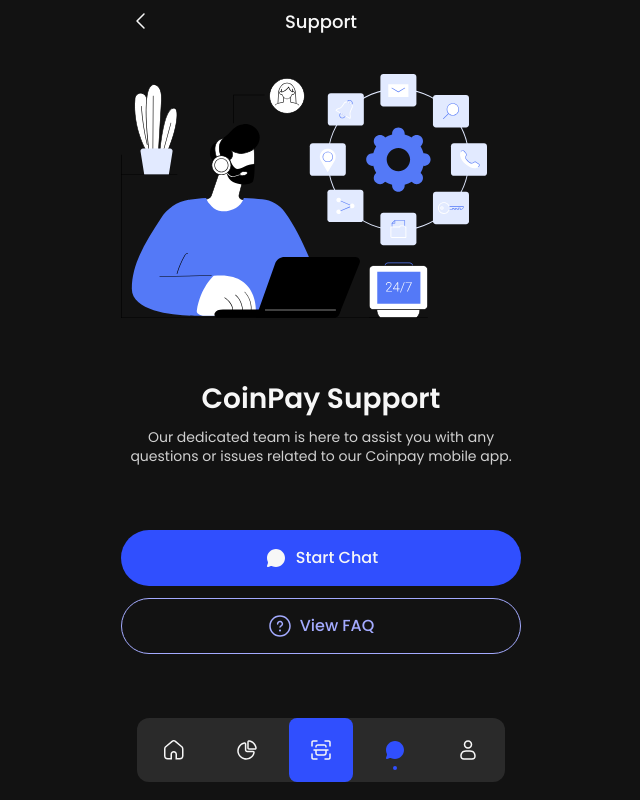
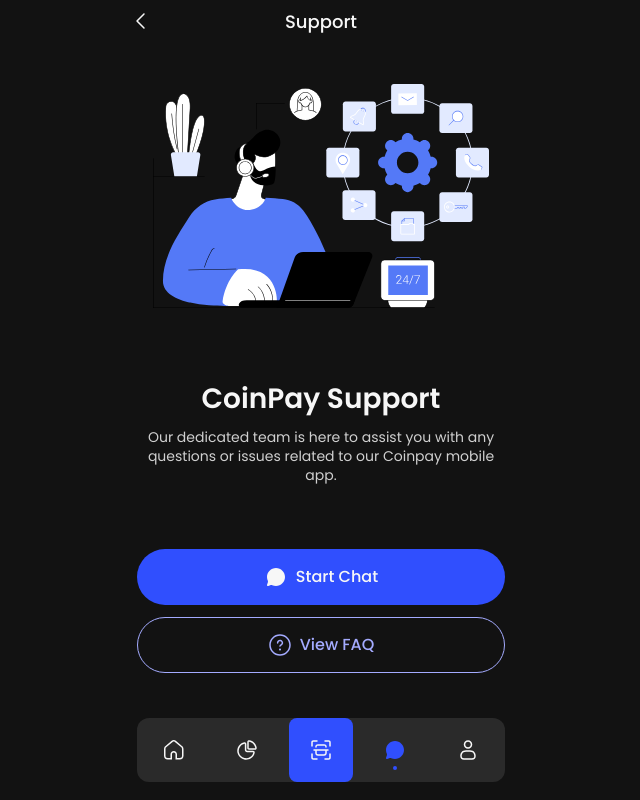
Before and after one commit to richardaum/fintech-take-home, a React (Vite) app: page /chat in a window 1280 px wide. Shown: the whole page, without its empty margins (319-959 px from the left). Built offline with nearby package versions, Linux system fonts and the light colour scheme.

Commit message:
Create PageContent component to share UI between pages regarding the BottomNav position

```diff
--- a/src/pages/chat/ui/ChatPage.tsx
+++ b/src/pages/chat/ui/ChatPage.tsx
@@ -1,3 +1,4 @@
+import { PageContent } from '@/shared/ui'
 import { useBottomNavVisibility } from '@/shared/ui/bottom-nav'
 
 import { AnimationName } from './animations'
@@ -17,7 +18,9 @@
   return (
     <section className="mx-auto w-full max-w-[400px]">
       <Header />
-      <Content />
+      <PageContent>
+        <Content className="px-4" />
+      </PageContent>
     </section>
   )
 }
--- a/src/pages/chat/ui/Content.tsx
+++ b/src/pages/chat/ui/Content.tsx
@@ -3,13 +3,14 @@
 import { Chat } from '@/shared/assets'
 import { ChatFilledIcon, QuestionCircleIcon } from '@/shared/icons'
 import { animationManager, useAnimationStore } from '@/shared/lib/animations'
+import { cn } from '@/shared/lib/cn'
 import { Button } from '@/shared/ui'
 
 import { AnimationName, chatAnimationDelays } from './animations'
 
-function Content() {
+function Content({ className }: { className?: string }) {
   return (
-    <main className="text-center">
+    <main className={cn('flex flex-col items-center text-center', className)}>
       <ChatIllustration />
       <Title />
       <Description />
@@ -22,7 +23,7 @@
   const addCompletedAnimation = useAnimationStore((state) => state.addCompletedAnimation)
 
   return (
-    <motion.div
+    <motion.section
       {...animationManager.getAnimationProps({
         type: 'fade',
         delay: chatAnimationDelays.chatIcon,
@@ -31,8 +32,8 @@
         addCompletedAnimation(AnimationName.ChatIcon)
       }}
     >
-      <Chat className="mt-8" />
-    </motion.div>
+      <Chat className="mt-8 w-[336px] !shrink" />
+    </motion.section>
   )
 }
 
@@ -83,7 +84,7 @@
         type: 'fade',
         delay: chatAnimationDelays.buttons,
       })}
-      className="mt-16 flex flex-col gap-3"
+      className="mt-16 flex w-full flex-col gap-3"
       onAnimationComplete={() => {
         addCompletedAnimation(AnimationName.Buttons)
       }}
--- a/src/pages/home/ui/Header.tsx
+++ b/src/pages/home/ui/Header.tsx
@@ -7,7 +7,7 @@
 function Header() {
   return (
     <header
-      className="bg-bg-accent text-content-on-color flex flex-col items-center bg-cover bg-center bg-no-repeat px-4 pt-2 text-center"
+      className="bg-bg-accent text-content-on-color flex flex-col items-center bg-cover bg-center bg-no-repeat pt-2 text-center"
       style={{
         backgroundImage: `url(${HeaderBackground})`,
       }}
--- a/src/pages/home/ui/HomePage.tsx
+++ b/src/pages/home/ui/HomePage.tsx
@@ -1,12 +1,8 @@
-import { cn } from '@/shared/lib/cn'
-import { useBottomNavVisibility } from '@/shared/ui'
+import { PageContent, useBottomNavVisibility } from '@/shared/ui'
 
 import { AnimationName } from './animations'
 import { Content } from './Content'
 import { Header } from './Header'
-
-// Considers BottomNav height when setting the content padding bottom
-const bottomNavPadding = cn('pb-[calc(64px+34px)]')
 
 const EXPECTED_ANIMATIONS = [
   AnimationName.HeaderTopbar,
@@ -21,7 +17,9 @@
   return (
     <>
       <Header />
-      <Content className={cn('mt-[44px]', bottomNavPadding)} />
+      <PageContent>
+        <Content className="mt-[44px]" />
+      </PageContent>
     </>
   )
 }
--- a/src/pages/profile/ui/ProfilePage.tsx
+++ b/src/pages/profile/ui/ProfilePage.tsx
@@ -1,5 +1,4 @@
-import { cn } from '@/shared/lib/cn'
-import { useBottomNavVisibility } from '@/shared/ui'
+import { PageContent, useBottomNavVisibility } from '@/shared/ui'
 
 import { AnimationName } from './animations'
 import { Content } from './Content'
@@ -7,16 +6,15 @@
 
 const EXPECTED_ANIMATIONS = [AnimationName.HeaderTopbar]
 
-// Considers BottomNav height when setting the content padding bottom
-const bottomNavPadding = cn('pb-[calc(64px+34px)]')
-
 function ProfilePage() {
   useBottomNavVisibility({ expectedAnimations: EXPECTED_ANIMATIONS })
 
   return (
     <section className="mx-auto w-full max-w-[400px] px-4">
       <Header />
-      <Content className={bottomNavPadding} />
+      <PageContent>
+        <Content />
+      </PageContent>
     </section>
   )
 }
--- a/src/shared/ui/index.ts
+++ b/src/shared/ui/index.ts
@@ -4,6 +4,7 @@
 export { CircleIcon } from './circle-icon'
 export { CurrencySelect } from './currency-select'
 export { Divider } from './divider'
+export { PageContent } from './page-content'
 export { PageHeader } from './page-header'
 export { SearchInput } from './search-input'
 export { Toggle } from './toggle'
--- /dev/null
+++ b/src/shared/ui/page-content/PageContent.tsx
@@ -0,0 +1,17 @@
+import type { ReactNode } from 'react'
+
+import { cn } from '@/shared/lib/cn'
+
+type PageContentProps = {
+  children: ReactNode
+  className?: string
+}
+
+// Considers BottomNav height when setting the content padding bottom
+const bottomNavPadding = cn('pb-[calc(64px+34px)]')
+
+function PageContent({ children, className }: PageContentProps) {
+  return <section className={cn(bottomNavPadding, className)}>{children}</section>
+}
+
+export { PageContent }
--- /dev/null
+++ b/src/shared/ui/page-content/index.ts
@@ -0,0 +1 @@
+export { PageContent } from './PageContent'
```
